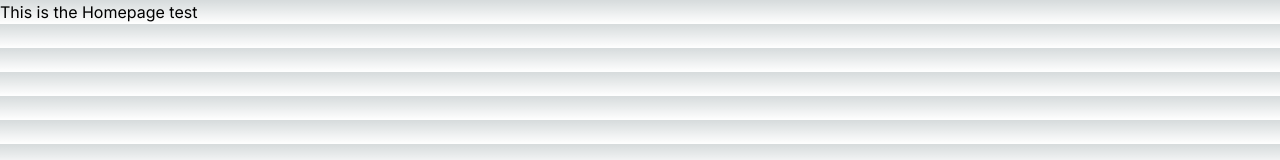
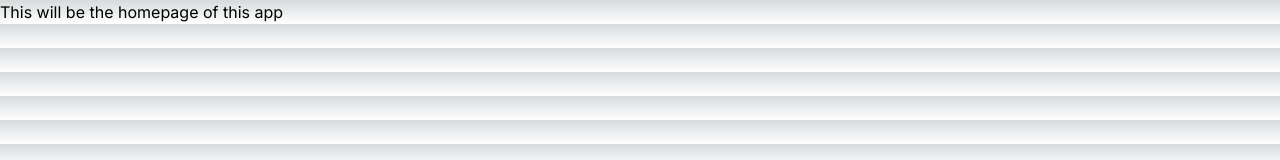
Before and after one commit to tvongvone/starternext, a Next.js app: page / in a window 1280 px wide. Shown: the top 160 px of the page. Built offline with nearby package versions, Linux system fonts and the light colour scheme.

Commit message:
Homepage css

```diff
--- a/src/app/page.js
+++ b/src/app/page.js
@@ -2,7 +2,9 @@ import React from 'react'
 
 const page = () => {
   return (
-    <div>This is the Homepage test</div>
+    <div>
+      <div>This will be the homepage of this app</div>
+    </div>
   )
 }
 
```
